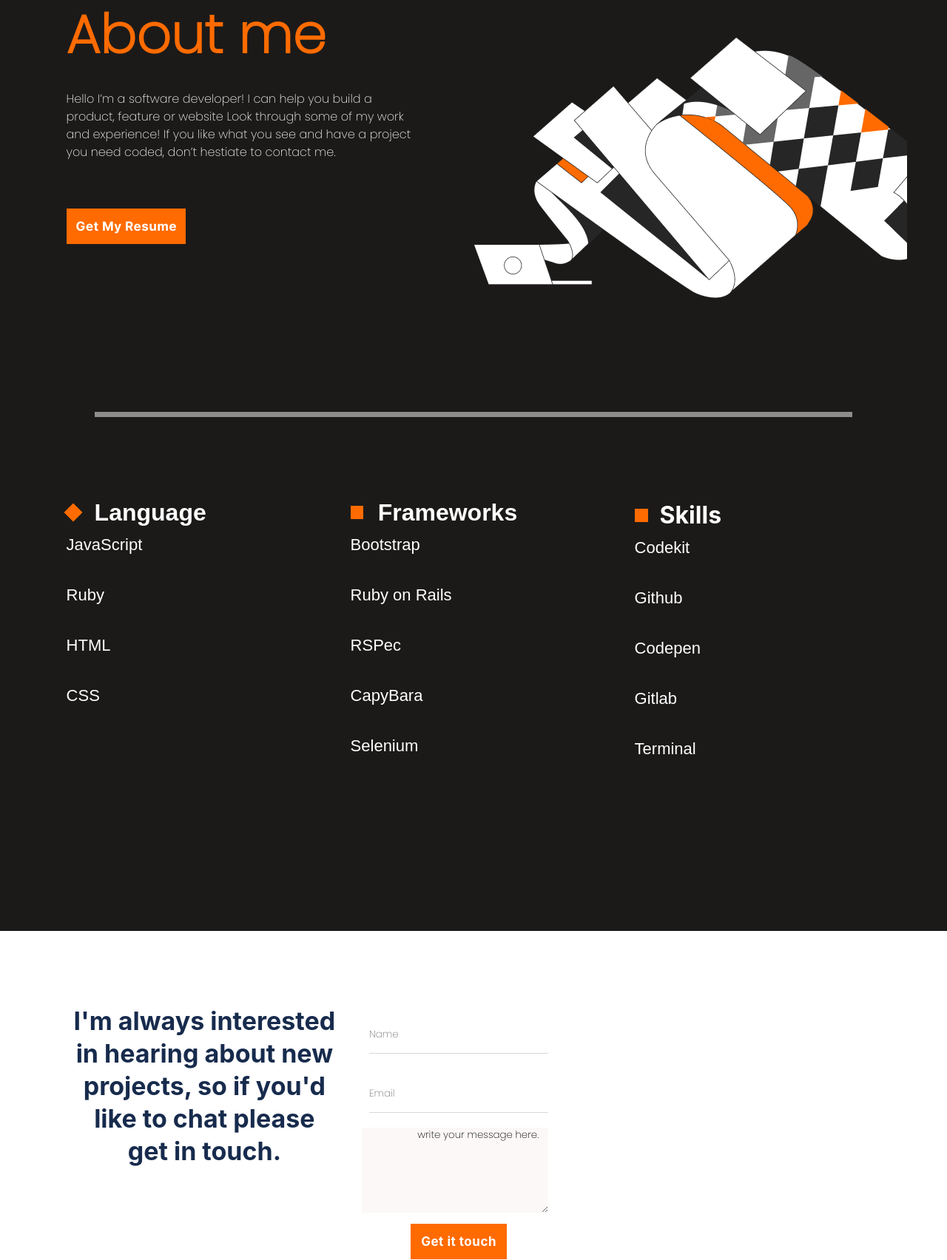
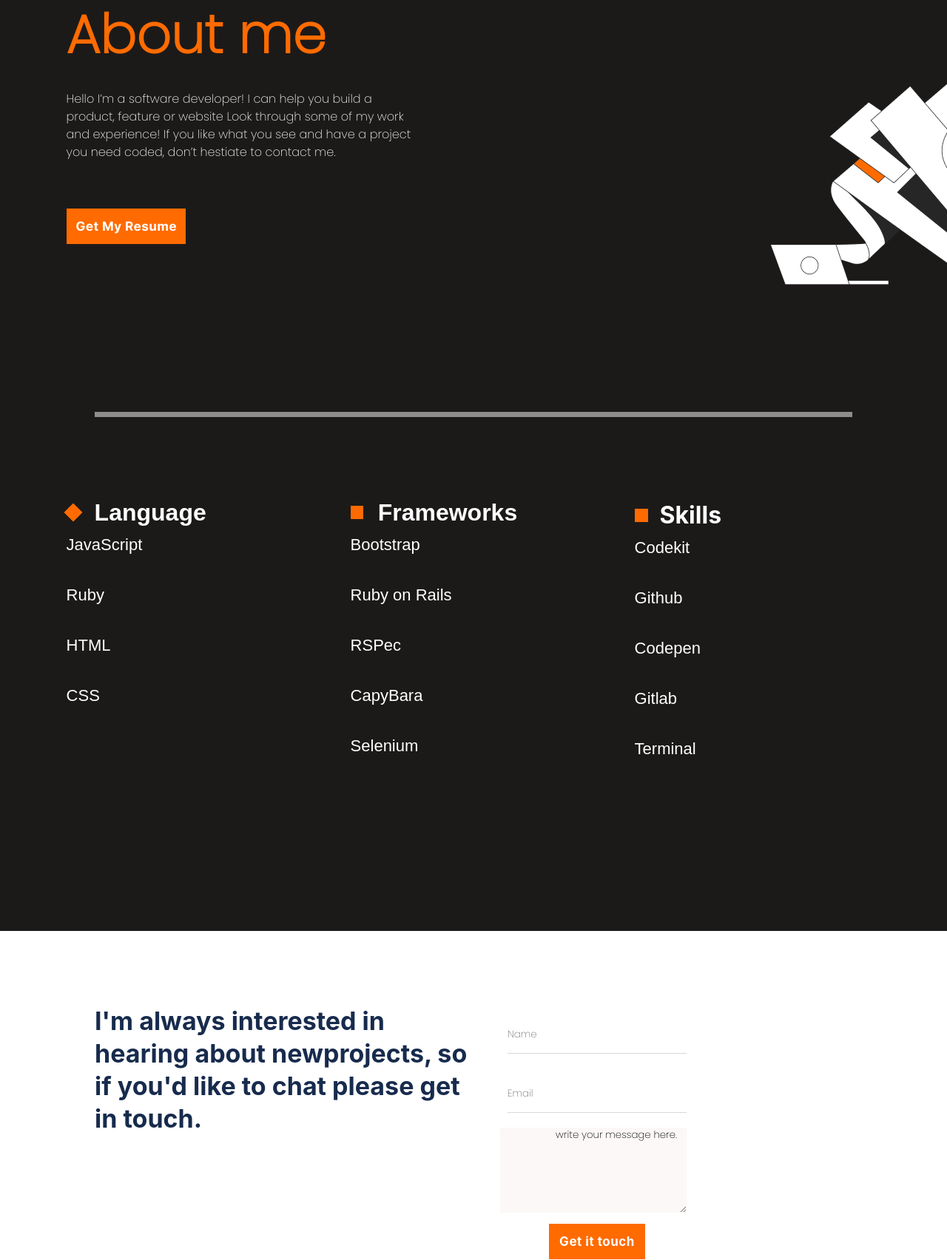
Before and after one commit to solog0039/Portfolio-desktop-version, a plain HTML site: page index.html in a window 1280 px wide. Shown: the part 2629-4333 px from the top of the page at 74% size. Drawn offline with Linux system fonts and the light colour scheme.

Commit message:
comments given by the 4th  review have been corrected

```diff
--- a/index.html
+++ b/index.html
@@ -305,11 +305,7 @@
 
     <div class="forms">
 
-        <p>I'm always interested
-             <br> in hearing about new
-             <br> projects, so if you'd
-             <br> like to chat please
-             <br>get in touch.
+        <p>I'm always interested in hearing about newprojects, so if you'd like to chat please get in touch.
         </p>
      <div class="message-and-contacts">
         <form class="upper-form" action="https://formspree.io/f/xoqrrprd" method="post">
--- a/style.css
+++ b/style.css
@@ -936,6 +936,7 @@ hr:first-child {
   .see-project-1 {
     position: relative;
     margin-top: 30vh;
+    padding: 25px;
   }
 
   .desk-2 {
@@ -966,6 +967,12 @@ hr:first-child {
     border: 1px solid #8993a4;
     padding: 5px;
     height: 30px;
+    font-family: 'Inter',sans-serif;
+    font-style: normal;
+    font-weight: 500;
+    font-size: 15px;
+    line-height: 20px;
+    color: #fff;
   }
 
   .desk-2 > div > h2 {
@@ -1140,7 +1147,7 @@ hr:first-child {
     background-image: url(image/Frame.png);
     background-repeat: no-repeat;
     background-position: center;
-    background-position-x: 50vw;
+    background-position-x: 150%;
   }
 
   .me {
@@ -1297,10 +1304,16 @@ hr:first-child {
     display: flex;
     flex-direction: row;
     position: relative;
-    margin-left: 7vw;
+    margin-left: 10vw;
     margin-right: 7vw;
   }
 
+  .forms > p {
+    position: relative;
+    width: 40vw;
+    text-align: left;
+    margin-left: 0;
+  }
   .middle-line {
     display: none;
   }
```
